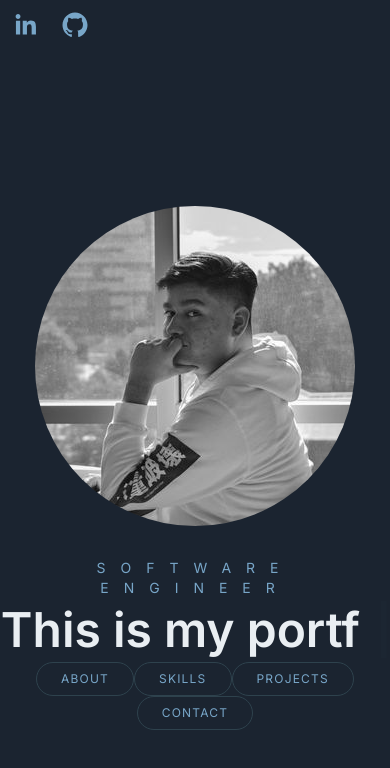
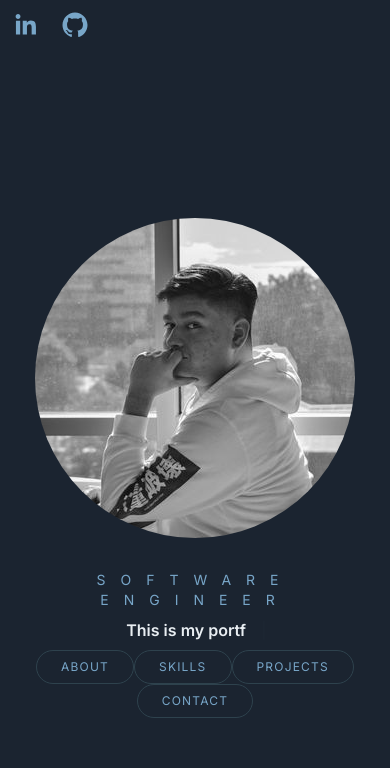
Before and after one commit to jcasi/jcasi_portfolio, a Next.js app: page / in a window 390 px wide. Shown: the top 768 px of the page. Built offline with nearby package versions, Linux system fonts and the light colour scheme.

Commit message:
adjusting mobile views of images

```diff
--- a/components/About.tsx
+++ b/components/About.tsx
@@ -1,6 +1,5 @@
 import React from "react";
 import { motion } from "framer-motion";
-
 
 type Props = {};
 
@@ -27,13 +26,13 @@ export default function About({}: Props) {
         viewport={{ once: true }}
         src="/aboutpic.jpg"
         className="-mb-20 md:mb-0 flex-shrink-0 w-64 h-64 rounded-full object-cover
-        md:rounded-lg md:w-64 md:h-95 xl:w-[420px] xl:h-[520px]"
+        md:rounded-lg md:w-64 md:h-95 xl:w-[420px] xl:h-[520px] sm:rounded-lg"
       />
 
       <div className="space-y-10 px-0 md:px-10">
-        <h4 className="text-off-white text-4xl font-semibold">
+        {/* <h4 className="text-off-white text-4xl font-semibold">
           Background
-        </h4>
+        </h4> */}
         <p className="text-base text-justify">
           My name's James, and I'm a full-stack developer from Phoenix, Arizona.
           I've been around computers for as long as I can remember and my desire
--- a/components/Hero.tsx
+++ b/components/Hero.tsx
@@ -19,7 +19,7 @@ export default function Hero({}: Props) {
   return (
     <div className="h-screen flex flex-col space-y-8 items-center justify-center text-center overflow-hidden font-inter">
       <img
-        className="relative rounded-full h-128 w-128 mx-auto object-cover"
+        className="mx-auto object-cover relative rounded-full lg:h-128 lg:w-128 md:h-96 md:w-96 sm:h-64 sm:w-64"
         src="/profilepic.jpg"
         alt="Photo of the author"
       />
@@ -27,7 +27,7 @@ export default function Hero({}: Props) {
         <h2 className="text-sm uppercase text-light-slate pb-2 tracking-[15px]">
           Software engineer
         </h2>
-        <h1 className="text-5xl lg:text-5xl font-semibold scroll-px-10">
+        <h1 className="font-semibold scroll-px-10 lg:text-5xl md:text-2xl sm:text-xl">
           <span className="mr-3 text-off-white">{text}</span>
           <Cursor cursorColor="#78a6c8" />
         </h1>
```
